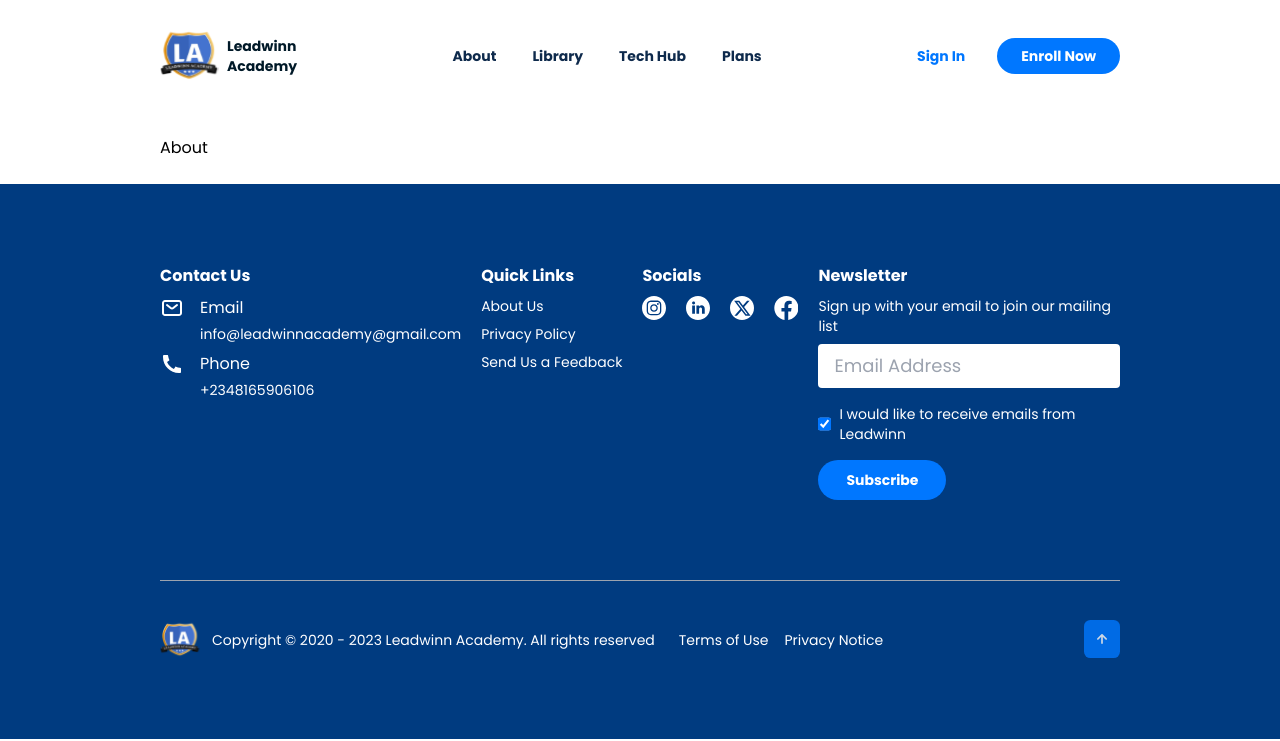
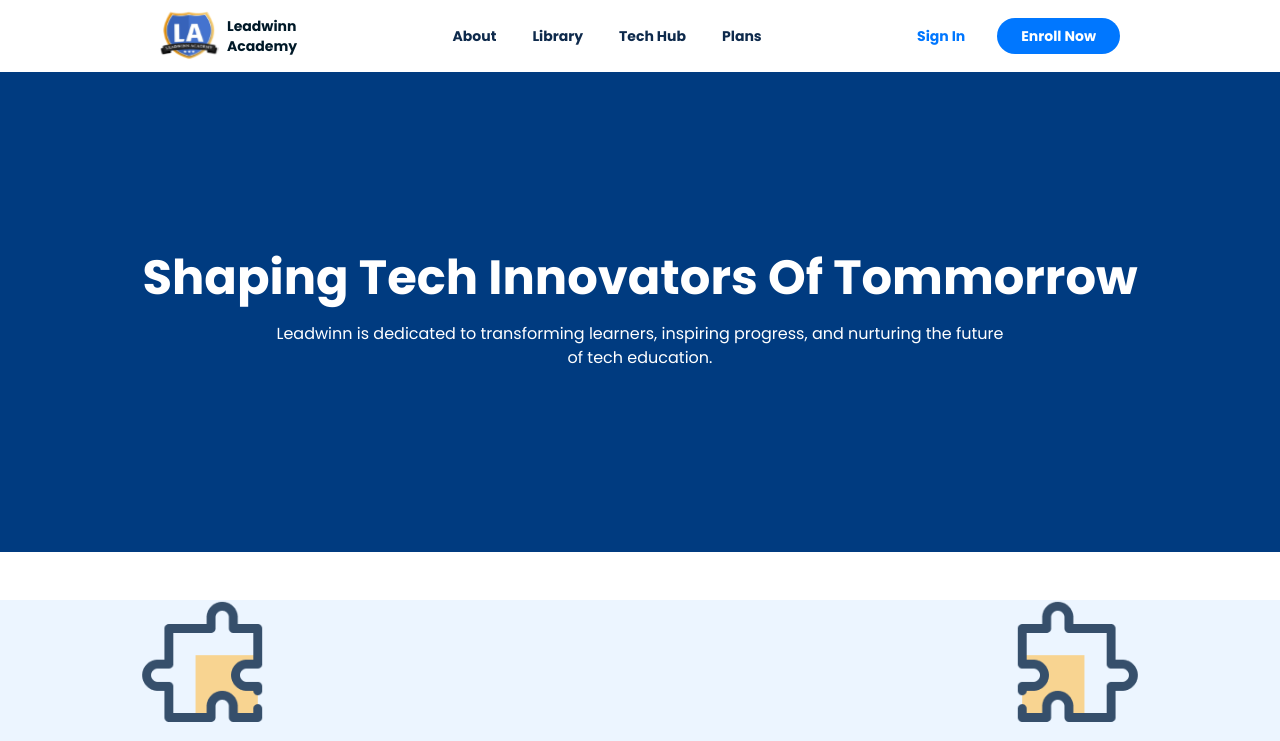
Before and after one commit to Adeleyeha-17/Leadwinn-Academy, a React (Vite) app: page /about in a window 1280 px wide. Shown: the top 741 px of the page. Built offline with nearby package versions, Linux system fonts and the light colour scheme.

Commit message:
created components for about page

```diff
--- a/src/components/Navbar/Navbar.tsx
+++ b/src/components/Navbar/Navbar.tsx
@@ -46,9 +46,9 @@ export const Navbar: React.FC = () => {
 
    return (
       <div className={`${currentPath("/")}`}>
-         <div className="flex justify-between items-center lg:space-x-20 xl:space-x-20 px-5 py-7 md:px-12 xl:px-40 lg:max-xl:max-w-6xl mx-auto">
+         <div className="flex justify-between items-center lg:space-x-20 xl:space-x-20 px-5 py-7 sm:py-2 md:px-12 xl:px-40 lg:max-xl:max-w-6xl mx-auto">
             <div className="flex justify-between items-center gap-2">
-               <Link to="/" className="flex items-center gap-2"><img src="../leadwinn.svg" alt="leadwinn logo" className='w-14 md:w-full transition duration-200 ease-in-out md:hover:scale-105' />
+               <Link to="/" className="flex items-center gap-2"><img src="../leadwinn.svg" alt="leadwinn logo" className='w-12 md:w-full transition duration-200 ease-in-out md:hover:scale-105' />
                   <span className="flex flex-col text-lead-black text-sm font-semibold font-poppins">
                      <h1>Leadwinn</h1>
                      <h1>Academy</h1>
--- a/src/pages/About.tsx
+++ b/src/pages/About.tsx
@@ -1,6 +1,25 @@
+import Learning from "../components/Learning"
 
 export const About = () => {
   return (
-    <div className="flex flex-col justify-between md:px-12 md:py-6 px-5 xl:px-40 md:max-lg:max-w-6xl lg:max-xl:max-w-7xl font-poppins">About</div>
+    <div>
+
+      <div className="bg-footer-blue flex flex-col justify-center items-center h-[30rem] text-white font-poppins">
+        <h1 className="text-5xl font-semibold mb-5">
+        Shaping Tech Innovators Of Tommorrow
+        </h1>
+
+        <h4 className="text-base w-[46rem] text-center">
+        Leadwinn is dedicated to transforming learners, inspiring progress, and nurturing the future of tech education.
+        </h4>
+
+      </div>
+
+    <div className="flex flex-col justify-between md:px-12 md:py-6 px-5 xl:px-40 md:max-lg:max-w-6xl lg:max-xl:max-w-7xl font-poppins">
+
+    </div>
+
+      <Learning />
+    </div>
   )
 }
```
